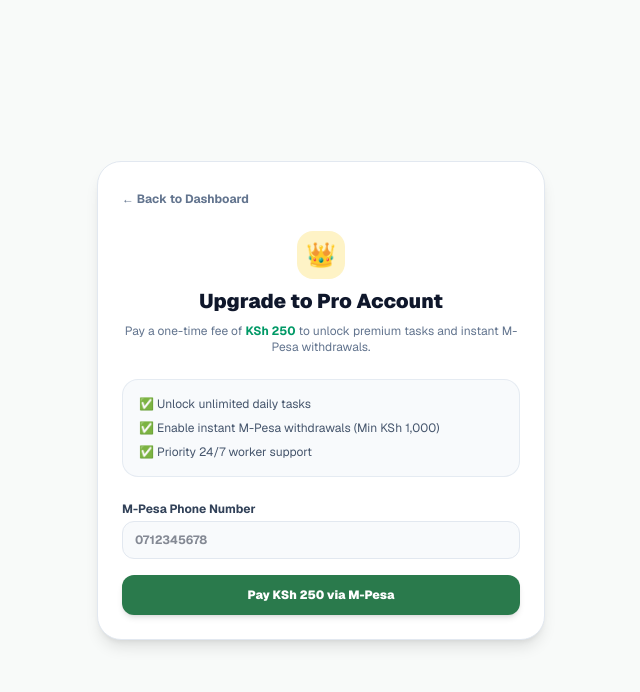
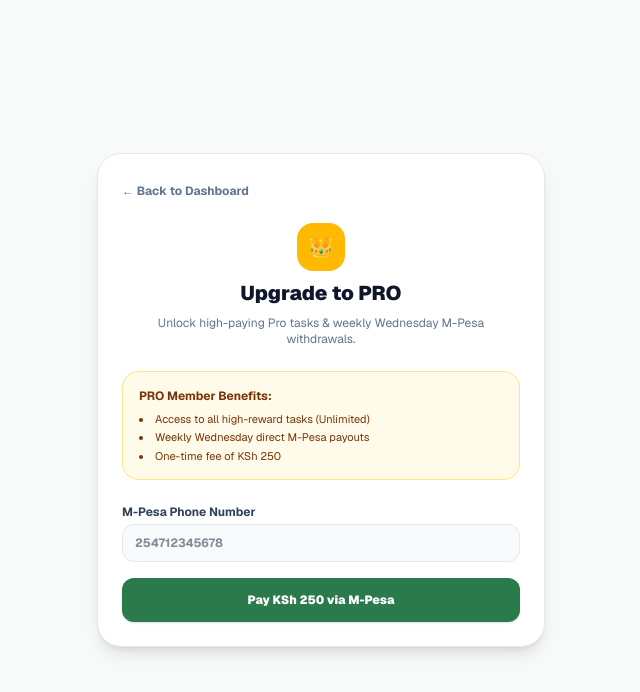
Before and after one commit to manageroutlier29-cell/rofra-tasks, a Next.js app: page /upgrade in a window 1280 px wide. Shown: the top 692 px of the page, without its empty margins (319-959 px from the left). Built offline with nearby package versions, Linux system fonts and the light colour scheme; no server answers.

Commit message:
Integrate IntaSend M-Pesa payment and auto-upgrade to Pro on success

```diff
--- a/app/upgrade/page.tsx
+++ b/app/upgrade/page.tsx
@@ -1,24 +1,78 @@
 'use client';
 
-import { useState } from 'react';
+import { useState, useEffect } from 'react';
 import { useRouter } from 'next/navigation';
+import { supabase } from '@/lib/supabase';
 
 export default function UpgradePage() {
   const router = useRouter();
+  const [email, setEmail] = useState('');
   const [phone, setPhone] = useState('');
   const [loading, setLoading] = useState(false);
 
-  const handlePay = (e: React.FormEvent) => {
+  useEffect(() => {
+    const userEmail = localStorage.getItem('userEmail') || '';
+    setEmail(userEmail);
+
+    // Load IntaSend Inline Script
+    const script = document.createElement('script');
+    script.src = 'https://unpkg.com/intasend-inlinejs-sdk@3.0.4/build/intasend-inline.js';
+    script.async = true;
+    document.body.appendChild(script);
+
+    return () => {
+      document.body.removeChild(script);
+    };
+  }, []);
+
+  const handleIntaSendPayment = async (e: React.FormEvent) => {
     e.preventDefault();
-    if (!phone) return;
     setLoading(true);
 
-    setTimeout(() => {
+    if (typeof window === 'undefined' || !(window as any).IntaSend) {
+      alert('IntaSend SDK loading... please try again in a few seconds.');
       setLoading(false);
-      localStorage.setItem('isProWorker', 'true');
-      alert('STK Push Sent! Enter your M-Pesa PIN on your phone to complete payment of KSh 250.');
-      router.push('/dashboard');
-    }, 1500);
+      return;
+    }
+
+    const publishableKey = process.env.NEXT_PUBLIC_INTASEND_PUBLISHABLE_KEY || 'ISPubKey_live_xxxx';
+
+    const intasend = new (window as any).IntaSend({
+      public_key: publishableKey,
+      live: true
+    });
+
+    intasend
+      .on('COMPLETE', async (response: any) => {
+        // Automatically upgrade user in Supabase
+        const { error } = await supabase
+          .from('workers')
+          .update({ is_pro: true })
+          .eq('email', email);
+
+        if (!error) {
+          alert('Payment Successful! Your account has been upgraded to PRO.');
+          router.push('/dashboard');
+        } else {
+          alert('Payment received, but database update failed. Please contact admin.');
+        }
+        setLoading(false);
+      })
+      .on('FAILED', (response: any) => {
+        alert('Payment failed. Please try again.');
+        setLoading(false);
+      })
+      .on('IN-PROGRESS', () => {
+        alert('STK Push Sent! Enter your M-Pesa PIN on your phone to complete payment of KSh 250.');
+      });
+
+    intasend.run({
+      amount: 250,
+      currency: 'KES',
+      email: email,
+      phone_number: phone,
+      api_ref: `PRO_UPGRADE_${Date.now()}`
+    });
   };
 
   return (
@@ -29,30 +83,31 @@
         </button>
 
         <div className="text-center space-y-2">
-          <div className="w-12 h-12 bg-amber-100 text-amber-600 rounded-2xl flex items-center justify-center mx-auto text-2xl font-black">
+          <div className="w-12 h-12 bg-amber-400 text-slate-900 rounded-2xl flex items-center justify-center mx-auto text-xl font-black">
             👑
           </div>
-          <h1 className="text-xl font-black text-slate-900">Upgrade to Pro Account</h1>
-          <p className="text-xs text-slate-500">
-            Pay a one-time fee of <span className="font-bold text-emerald-600">KSh 250</span> to unlock premium tasks and instant M-Pesa withdrawals.
-          </p>
+          <h1 className="text-xl font-black text-slate-900">Upgrade to PRO</h1>
+          <p className="text-xs text-slate-500">Unlock high-paying Pro tasks & weekly Wednesday M-Pesa withdrawals.</p>
         </div>
 
-        <div className="bg-slate-50 p-4 rounded-2xl border border-slate-200/80 space-y-2 text-xs text-slate-600">
-          <div className="flex items-center gap-2">✅ Unlock unlimited daily tasks</div>
-          <div className="flex items-center gap-2">✅ Enable instant M-Pesa withdrawals (Min KSh 1,000)</div>
-          <div className="flex items-center gap-2">✅ Priority 24/7 worker support</div>
+        <div className="bg-amber-50 border border-amber-200 p-4 rounded-2xl space-y-2 text-xs text-amber-900">
+          <div className="font-bold">PRO Member Benefits:</div>
+          <ul className="list-disc list-inside space-y-1 text-[11px]">
+            <li>Access to all high-reward tasks (Unlimited)</li>
+            <li>Weekly Wednesday direct M-Pesa payouts</li>
+            <li>One-time fee of KSh 250</li>
+          </ul>
         </div>
 
-        <form onSubmit={handlePay} className="space-y-4">
+        <form onSubmit={handleIntaSendPayment} className="space-y-4">
           <div>
             <label className="text-xs font-bold text-slate-700 block mb-1">M-Pesa Phone Number</label>
             <input
               type="tel"
-              placeholder="0712345678"
+              placeholder="254712345678"
               value={phone}
               onChange={(e) => setPhone(e.target.value)}
-              className="w-full bg-slate-50 border border-slate-200 rounded-xl px-3 py-2.5 text-xs font-bold text-slate-900 focus:outline-emerald-600"
+              className="w-full bg-slate-50 border border-slate-200 rounded-xl px-3 py-2.5 text-xs text-slate-900 font-bold"
               required
             />
           </div>
@@ -60,7 +115,7 @@
           <button
             type="submit"
             disabled={loading}
-            className="w-full bg-[#2a7a4c] hover:bg-[#23683f] text-white font-black text-xs py-3 rounded-xl transition shadow-md"
+            className="w-full bg-[#2a7a4c] hover:bg-[#23683f] text-white font-black text-xs py-3.5 rounded-xl transition shadow"
           >
             {loading ? 'Initiating M-Pesa Prompt...' : 'Pay KSh 250 via M-Pesa'}
           </button>
```
